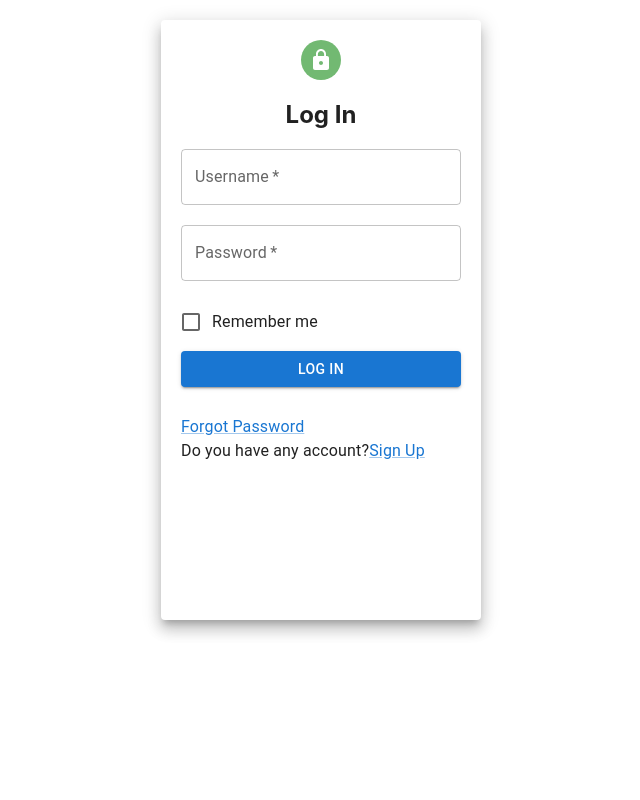
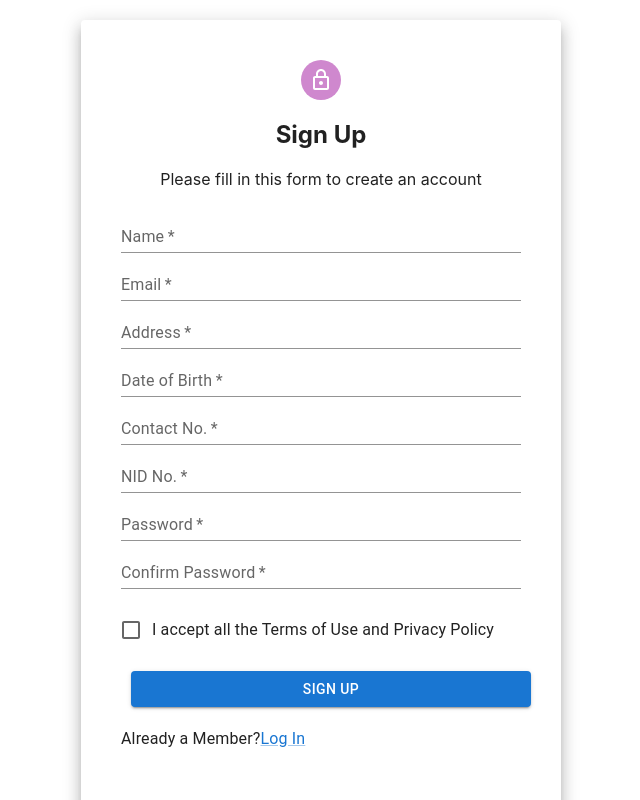
Before and after one commit to Farida-Yeasmin-Mim/EventMate_Frontend, a React (Create React App) app: page / in a window 1280 px wide. Shown: the top 800 px of the page, without its empty margins (319-959 px from the left). Built offline with nearby package versions, Linux system fonts and the light colour scheme.

Commit message:
Update App.js

```diff
--- a/src/App.js
+++ b/src/App.js
@@ -1,14 +1,16 @@
 //import logo from './logo.svg';
 import './App.css';
-import Login from './pages/auth/login';
+//import Login from './pages/auth/login';
 //import Signup from './pages/auth/signup';
+import Registration from './pages/vendor/registration';
 
 function App() {
   return (
     <div className="App">
 
-       <Login></Login>
-      {/* <Signup></Signup> */}
+       {/* <Login></Login>
+      <Signup></Signup> */}
+      <Registration></Registration>
 
 
 
```
